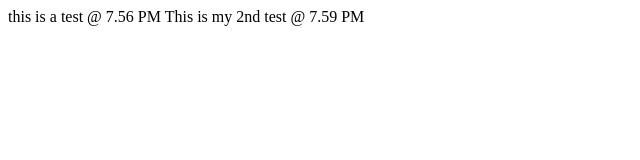
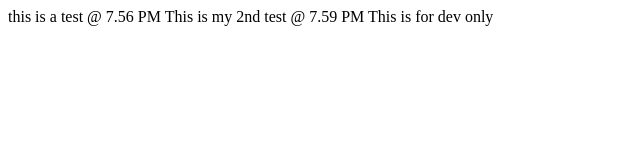
Before and after one commit to santhumshet/testing123, a plain HTML site: page index.html in a window 1280 px wide. Shown: the whole page, without its empty margins (0-640 px from the left). Drawn offline with Linux system fonts and the light colour scheme.

Commit message:
this is for dev

```diff
--- a/index.html
+++ b/index.html
@@ -5,5 +5,7 @@ this is a test @ 7.56 PM
 
 This is my 2nd test @ 7.59 PM
 
+
+This is for dev only
 </body>
 </html>
```
